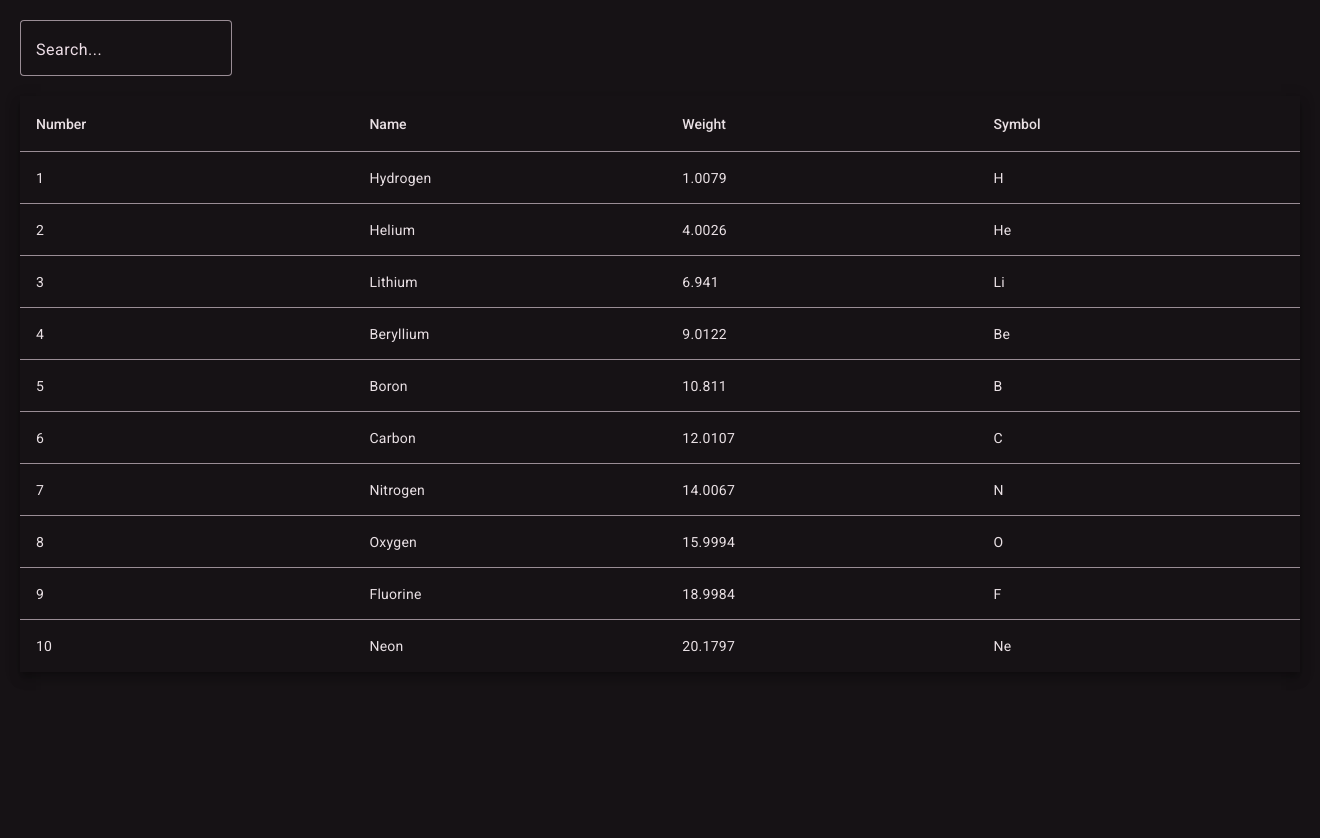
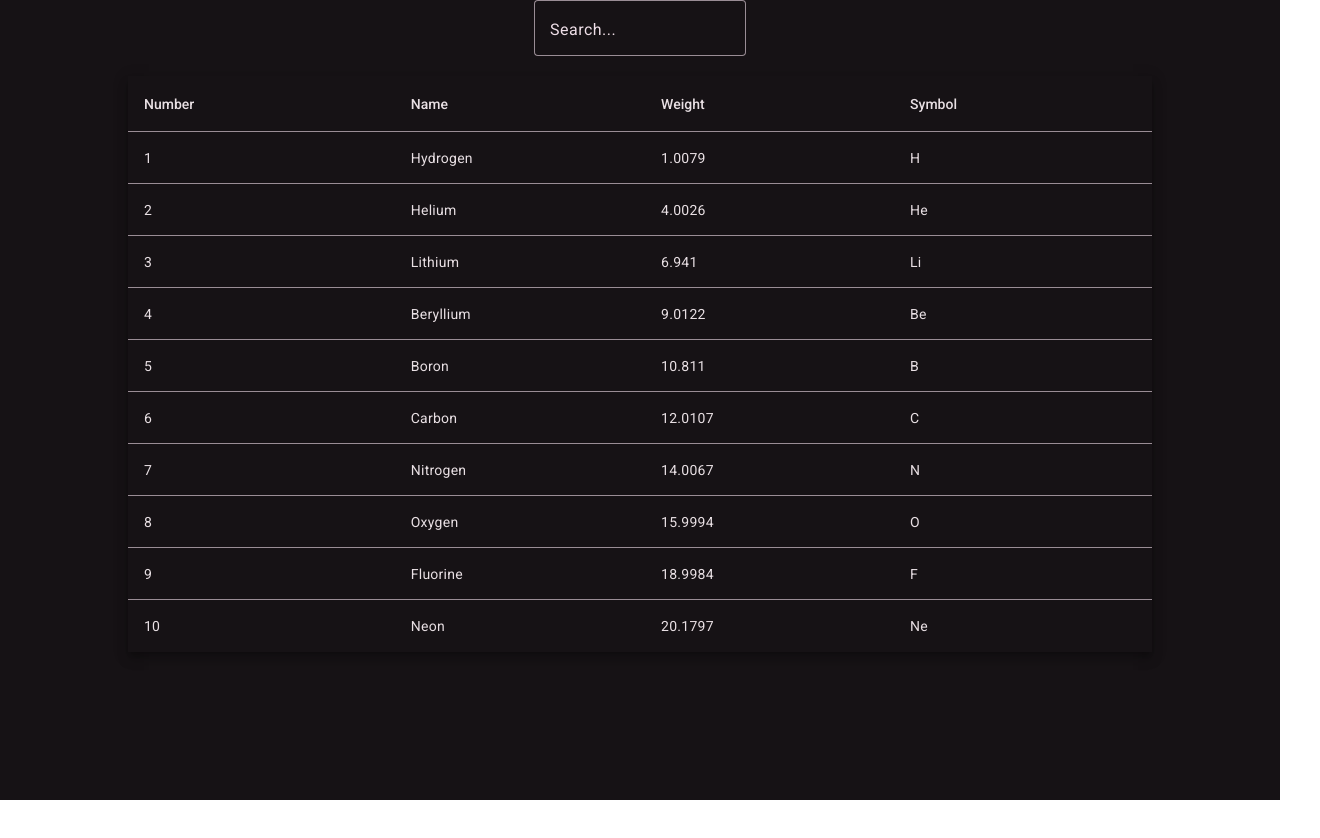
Before and after one commit to kai1992cool/atiperaPeriodicProject, an Angular app: page / in a window 1280 px wide. Shown: the whole page, 1320 px wide, since content can reach past the window. After the commit the page ends 800 px from the top, so only its background shows below. Built offline with nearby package versions, Linux system fonts and the light colour scheme.

Commit message:
added search Timeout

```diff
--- a/src/app/table/table.component.scss
+++ b/src/app/table/table.component.scss
@@ -1,9 +1,12 @@
 .background {
     height: 100%;
     width: 100%;
-    padding: 20px;
     background: #161215;
+    display: flex;
+    align-items: center;
+    flex-direction: column;
+
 }
 table {
-    width: 20%;
+    min-width: 80%;
   }
--- a/src/app/table/table.component.ts
+++ b/src/app/table/table.component.ts
@@ -4,6 +4,7 @@ import { MatSort, MatSortModule } from '@angular/material/sort';
 import {MatProgressSpinnerModule} from '@angular/material/progress-spinner';
 import {MatInputModule} from '@angular/material/input';
 import {MatFormFieldModule} from '@angular/material/form-field';
+import { debounceTime, Subject } from 'rxjs';
 
 
 @Component({
@@ -22,6 +23,7 @@ import {MatFormFieldModule} from '@angular/material/form-field';
 export class TableComponent implements AfterViewInit{
 
   @ViewChild(MatSort) sort!: MatSort;
+  private searchSubject = new Subject<string>();
 
   displayedColumns: string[] = ['position', 'name', 'weight', 'symbol'];
 
@@ -39,12 +41,20 @@ export class TableComponent implements AfterViewInit{
   ]);
 
   ngAfterViewInit(): void {
+
     this.dataSource.sort = this.sort;
+
+    this.searchSubject.pipe(
+      debounceTime(2000)
+    ).subscribe(filterValue => {
+      this.dataSource.filter = filterValue.trim().toLowerCase();
+    });
+
   }
 
   applyFilter(event: Event) {
     const filterValue = (event.target as HTMLInputElement).value.trim().toLowerCase();
-    this.dataSource.filter = filterValue;
+    this.searchSubject.next(filterValue);
   }
 
 }
```
